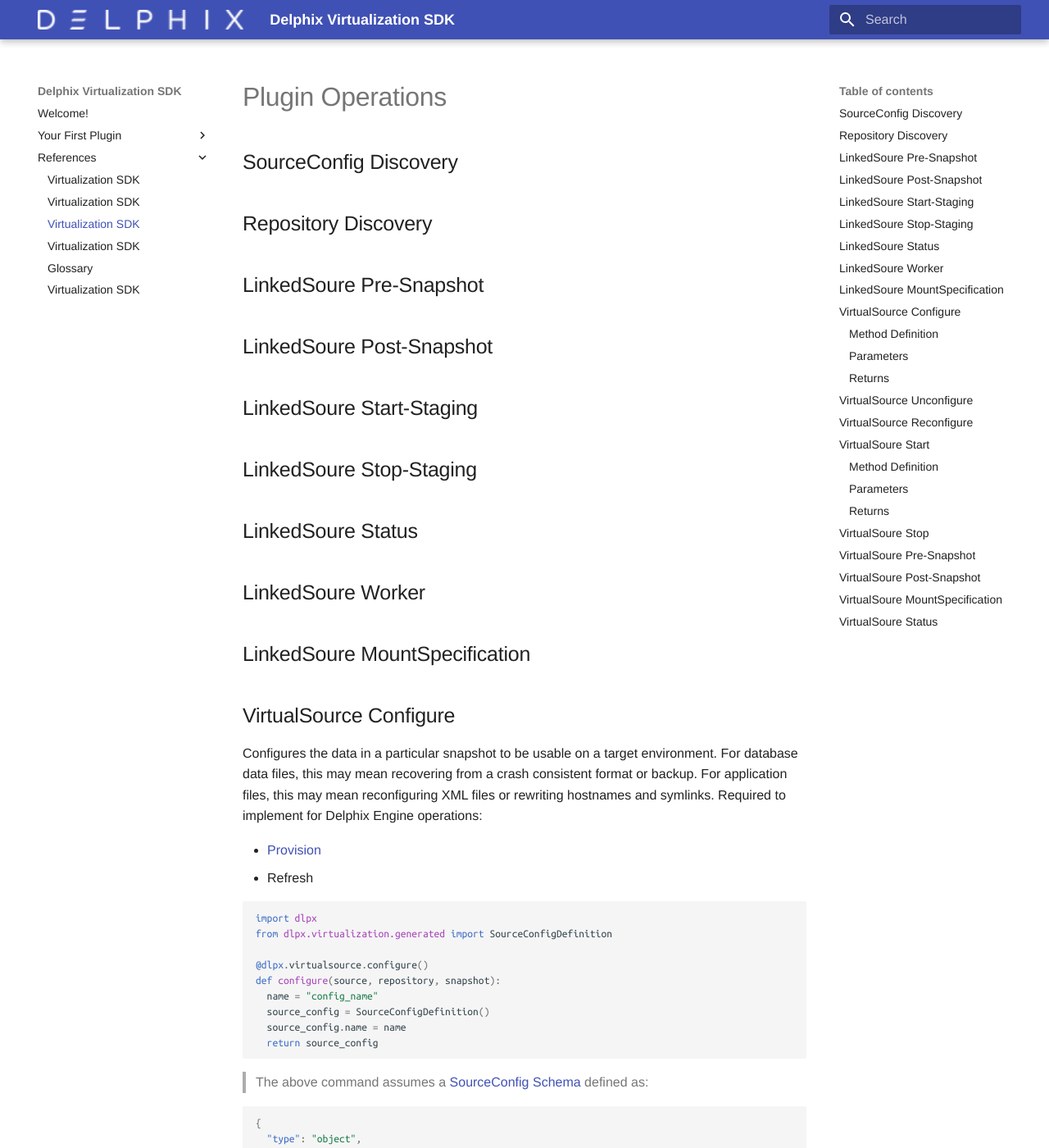
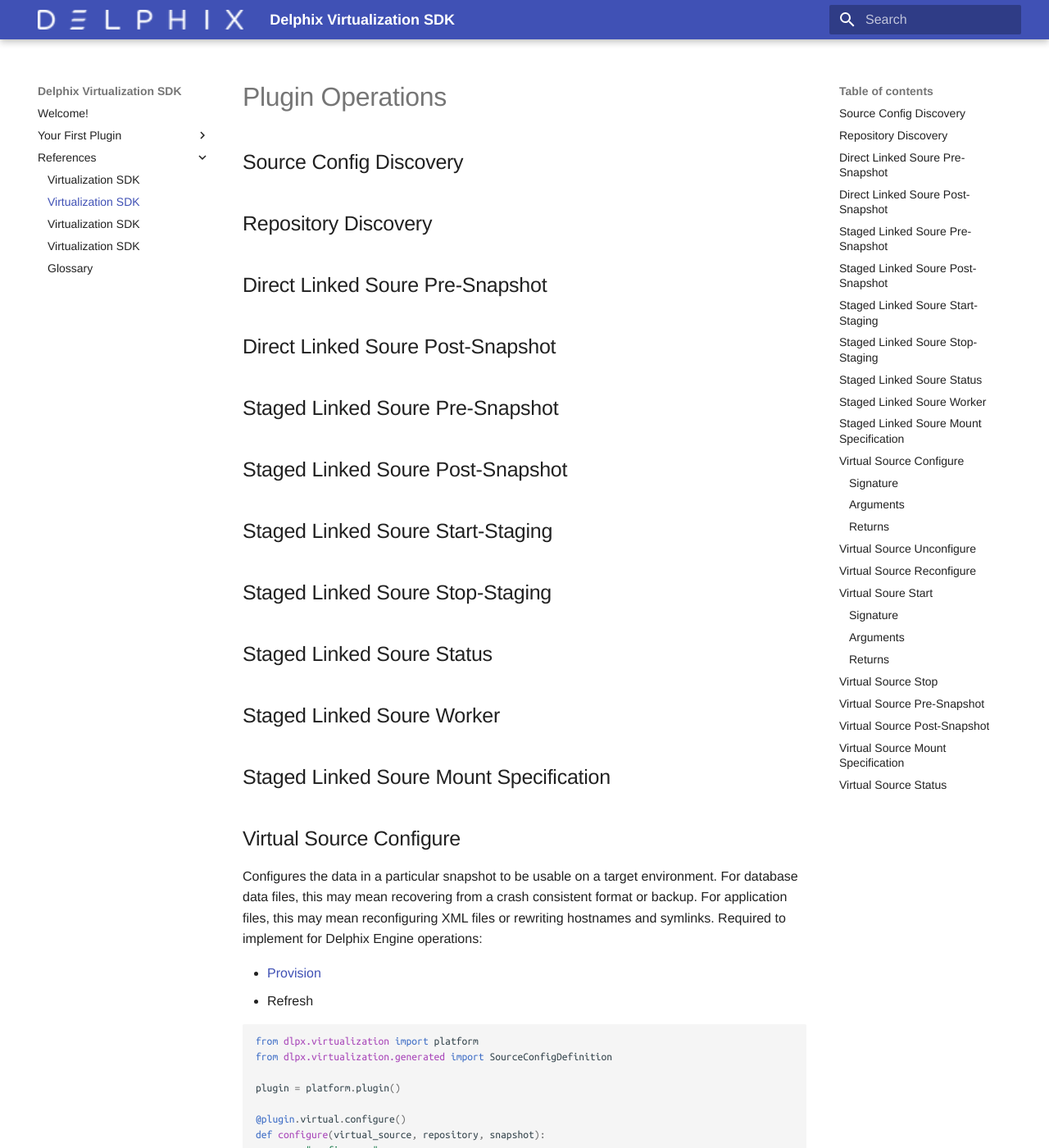
Before and after one commit to delphix/virtualization-sdk, an MkDocs documentation site: the page built from docs/References/Plugin_Operations.md, in a window 1280 px wide and 1400 px high. Shown: the whole window at 82% size. Built offline with MkDocs 1.6.1 and Material for MkDocs 9.7.7, drawn with Linux system fonts in a browser that asks for light colours; some web fonts are replaced; some of the changed text lies outside the part shown.

````diff
--- a/docs/References/Plugin_Operations.md
+++ b/docs/References/Plugin_Operations.md
@@ -4,25 +4,29 @@ title: Virtualization SDK
 
 # Plugin Operations
 
-## SourceConfig Discovery
+## Source Config Discovery
 
 ## Repository Discovery
 
-## LinkedSoure Pre-Snapshot
+## Direct Linked Soure Pre-Snapshot
 
-## LinkedSoure Post-Snapshot
+## Direct Linked Soure Post-Snapshot
 
-## LinkedSoure Start-Staging
+## Staged Linked Soure Pre-Snapshot
 
-## LinkedSoure Stop-Staging
+## Staged Linked Soure Post-Snapshot
 
-## LinkedSoure Status
+## Staged Linked Soure Start-Staging
 
-## LinkedSoure Worker
+## Staged Linked Soure Stop-Staging
 
-## LinkedSoure MountSpecification
+## Staged Linked Soure Status
 
-## VirtualSource Configure
+## Staged Linked Soure Worker
+
+## Staged Linked Soure Mount Specification
+
+## Virtual Source Configure
 
 Configures the data in a particular snapshot to be usable on a target environment. For database data files, this may mean recovering from a crash consistent format or backup. For application files, this may mean reconfiguring XML files or rewriting hostnames and symlinks.
 Required to implement for Delphix Engine operations:
@@ -32,11 +36,13 @@ Required to implement for Delphix Engine operations:
 
 
 ```python
-import dlpx
+from dlpx.virtualization import platform
 from dlpx.virtualization.generated import SourceConfigDefinition
 
-@dlpx.virtualsource.configure()
-def configure(source, repository, snapshot):
+plugin = platform.plugin()
+
+@plugin.virtual.configure()
+def configure(virtual_source, repository, snapshot):
   name = "config_name"
   source_config = SourceConfigDefinition()
   source_config.name = name
@@ -55,11 +61,11 @@ def configure(source, repository, snapshot):
 }
 ```
 
-### Method Definition
+### Signature
 
-`def configure(source, snapshot, repository)`
+`def configure(virtual_source, snapshot, repository)`
 
-### Parameters
+### Arguments
 
 Parameter | Description
 --------- | -----------
@@ -70,11 +76,11 @@ repository | Instance of the Repository class.
 ### Returns
 [SourceConfigDefinition](Schemas_and_Autogenerated_Classes.md#sourceconfigdefinition)
 
-## VirtualSource Unconfigure
+## Virtual Source Unconfigure
 
-## VirtualSource Reconfigure
+## Virtual Source Reconfigure
 
-## VirtualSoure Start
+## Virtual Soure Start
 
 Executed whenever the data should be placed in a "running" state.
 Required to implement for Delphix Engine operations:
@@ -82,10 +88,12 @@ Required to implement for Delphix Engine operations:
 * Start
 
 ```python
-import dlpx
+from dlpx.virtualization import platform
 
-@dlpx.virtualsource.start()
-def start(source, repository, source_config):
+plugin = platform.plugin()
+
+@plugin.virtual.start()
+def start(virtual_source, repository, source_config):
   name = source_config.name
   return
 ```
@@ -102,11 +110,11 @@ def start(source, repository, source_config):
 }
 ```
 
-### Method Definition
+### Signature
 
-`def start(source, repository, source_config)`
+`def start(virtual_source, repository, source_config)`
 
-### Parameters
+### Arguments
 
 Parameter | Description
 --------- | -----------
@@ -117,12 +125,12 @@ source_config | Instance of the [SourceConfigDefinition](Schemas_and_Autogenerat
 ### Returns
 None
 
-## VirtualSoure Stop
+## Virtual Source Stop
 
-## VirtualSoure Pre-Snapshot
+## Virtual Source Pre-Snapshot
 
-## VirtualSoure Post-Snapshot
+## Virtual Source Post-Snapshot
 
-## VirtualSoure MountSpecification
+## Virtual Source Mount Specification
 
-## VirtualSoure Status
+## Virtual Source Status
````
Also changed, not shown: docs/References/Decorators.md (+25 -20 lines), docs/References/Introduction.md (deleted, +0 -7 lines), docs/References/.pages.
